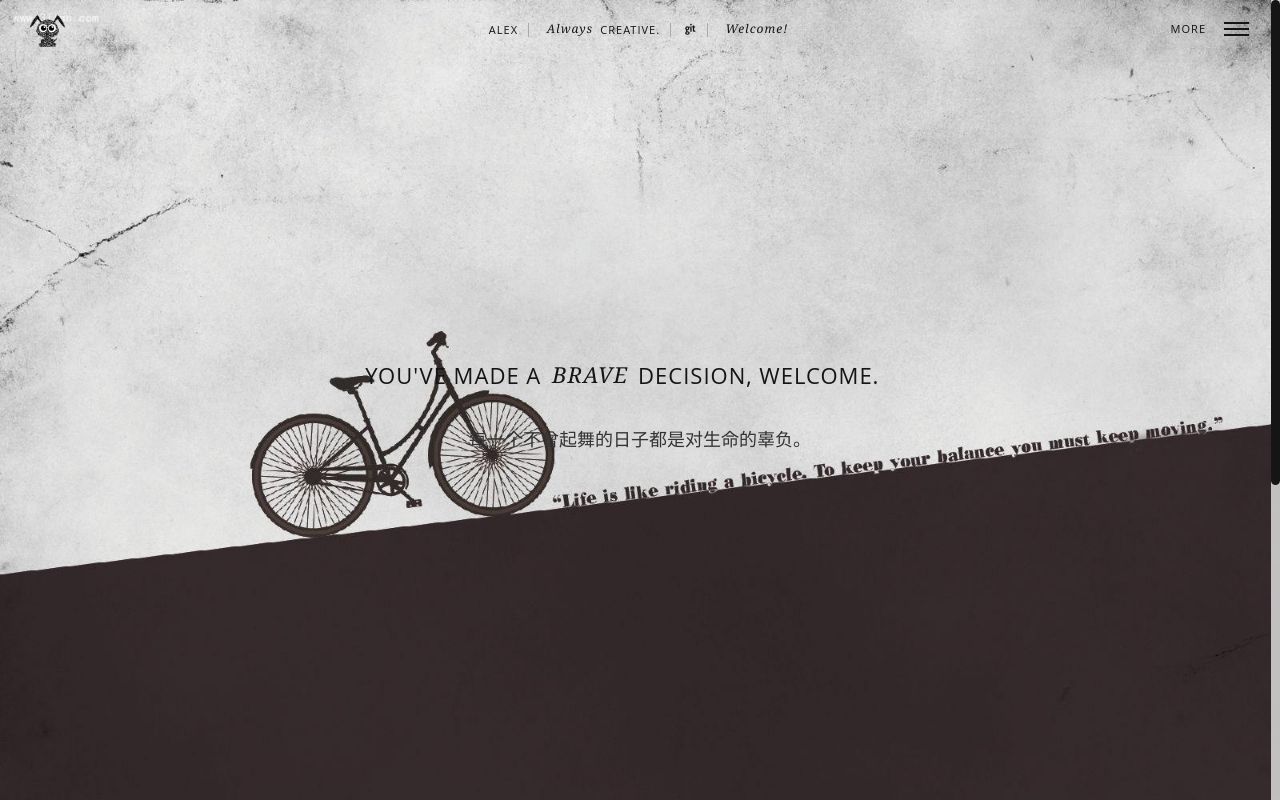
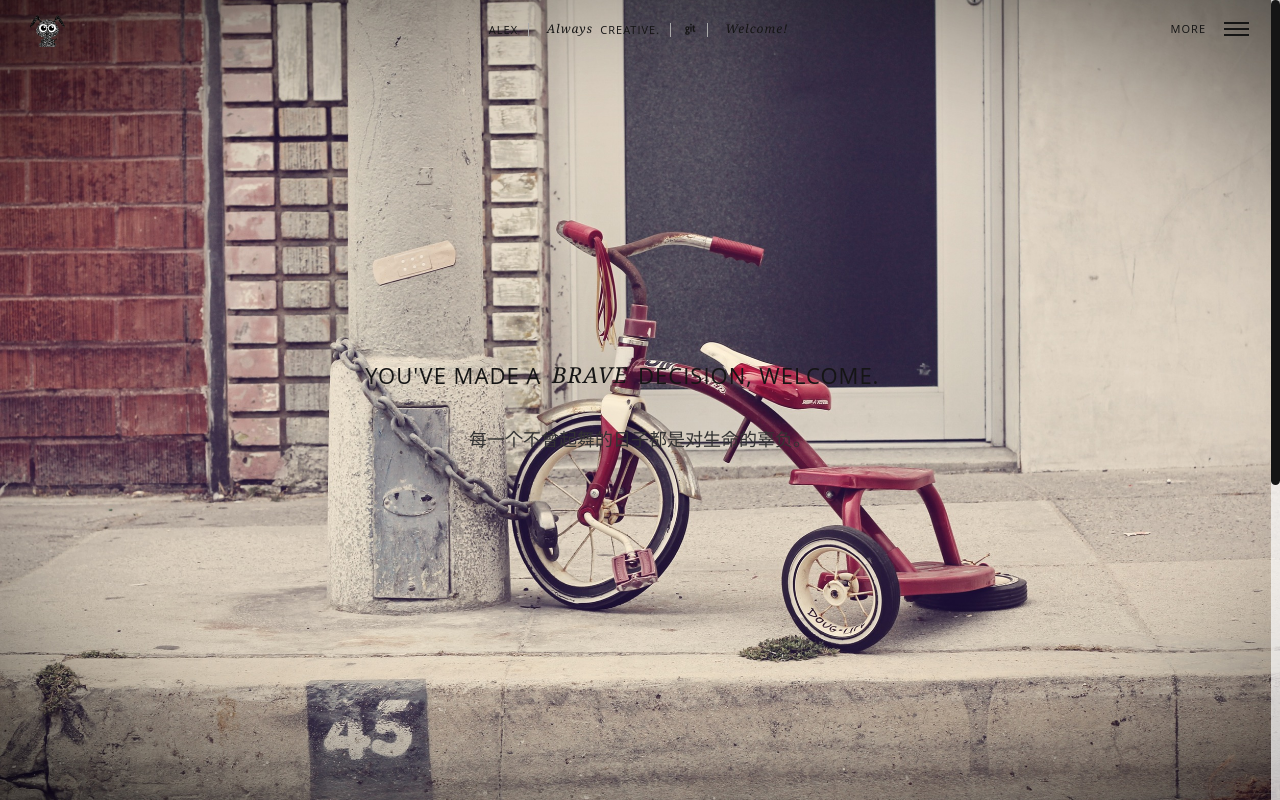
Before and after one commit to yangdongji/yangdongji.github.io, a plain HTML site: page archives/2016/09/index.html in a window 1280 px wide. Shown: the top 800 px of the page. Drawn offline with Linux system fonts and the light colour scheme; a web font is replaced by a local one.

Commit message:
Site updated: 2016-09-02 15:11:27

```diff
--- a/archives/2016/09/index.html
+++ b/archives/2016/09/index.html
@@ -184,7 +184,7 @@
       <!-- ============================ Hero Image =========================== -->
 
 <section id="hero" class="scrollme">
-    <div class="container-fluid element-img" style="background: url(/img/bg_img.jpg) no-repeat center center fixed;background-size: cover">
+    <div class="container-fluid element-img" style="background: url(/img/bg.jpg) no-repeat center center fixed;background-size: cover">
         <div class="row">
             <div class="col-xs-12 col-sm-8 col-sm-offset-2 col-md-8 col-md-offset-2 vertical-align cover boost text-center">
                 <div class="center-me animateme" data-when="exit" data-from="0" data-to="0.6" data-opacity="0" data-translatey="100">
```
Also changed, not shown: archives/2016/index.html (+1 -1 lines), archives/index.html (+1 -1 lines), index.html (+1 -1 lines), img/bg.jpg (added), img/bg_img.jpg (deleted).
